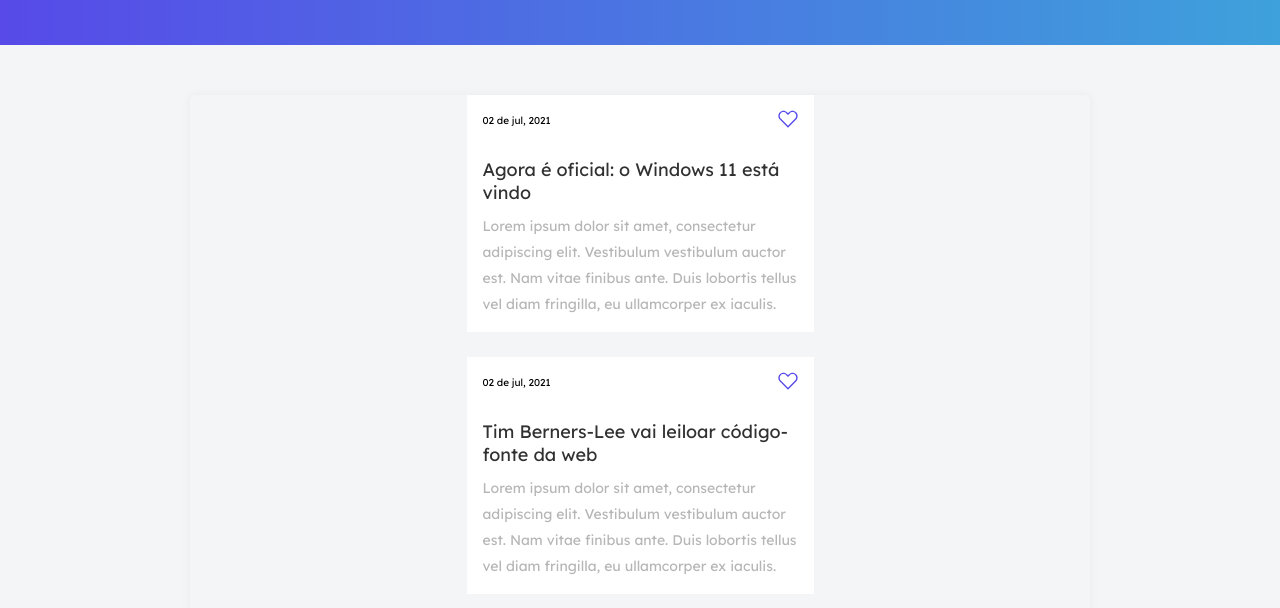
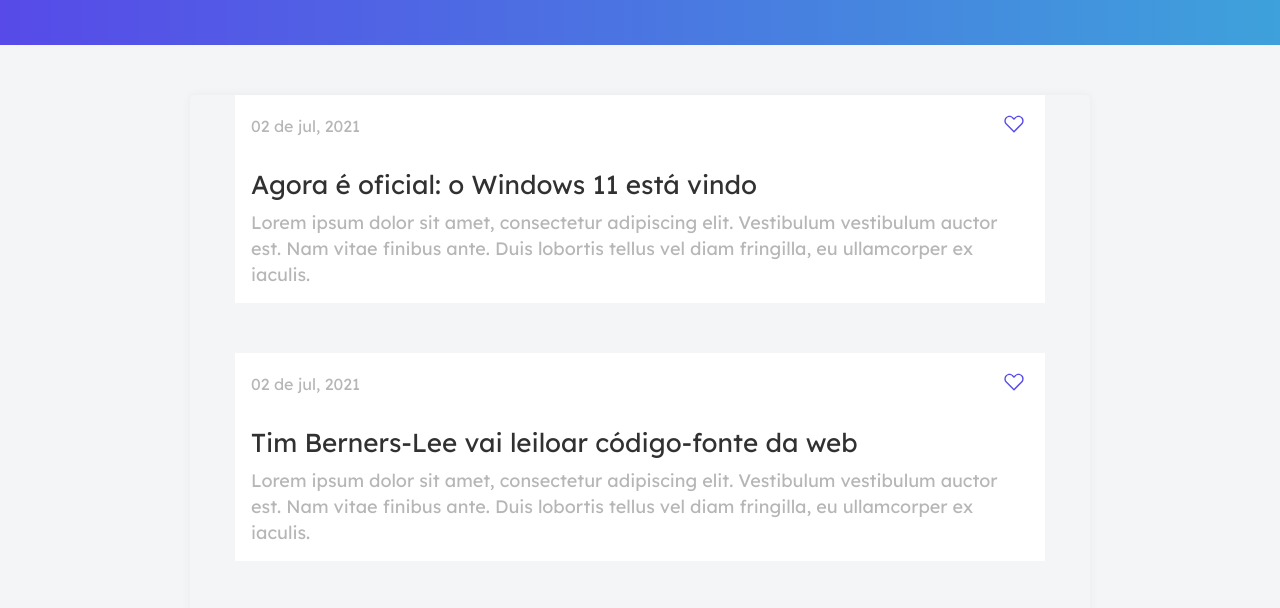
Before and after one commit to Th-Fernandes/Blog-codelandia, a website: page index.html in a window 1280 px wide. Shown: the part 155-763 px from the top of the page. Drawn offline with Linux system fonts and the light colour scheme.

Commit message:
desktop version

```diff
--- a/styles/scss/index.scss
+++ b/styles/scss/index.scss
@@ -95,6 +95,7 @@
       box-shadow: $headline-shadow;
 
 
+
       .headline {
         width: min(34.7rem, 90%);
         min-height:  23.5rem;
@@ -102,12 +103,23 @@
         background-color: $white;
         margin: auto;
         margin-bottom: 2.5rem;
+        cursor: pointer;
+        transition: 1.25s all;
+
+        &:hover {
+          filter: drop-shadow(10px 10px 10px rgba(black, 0.3));
+        }
 
         .headline-header {
           display: flex;
           align-items: center;
           justify-content: space-between;
           margin-bottom: 2.7rem;
+
+          .date {
+            font-size: 1.4rem;
+            color: $soft-grey;
+          }
         }
 
         .headline-article {
@@ -127,4 +139,42 @@
       }
     }
   }
+
+
 }
+
+@media(min-width: 500px) {
+  body {
+    main {
+      section.headlines {
+        .headline {
+          width: 90%;
+          max-width: 90rem;
+          min-height: 19.5rem;
+          margin-bottom: 5rem;
+          .headline-header {
+            .date {
+              font-size: 1.6rem;
+            }
+
+            .like {
+              > img {
+                  padding: .5rem;
+              }
+            }
+          }
+
+          .headline-article {
+            > h2 {
+              font-size: 2.6rem;
+            }
+
+            > p {
+              font-size: 1.8rem;
+            }
+          }
+        }
+      }
+    }
+  }
+}
```
Also changed, not shown: styles/css/index.css, 1 other file.
